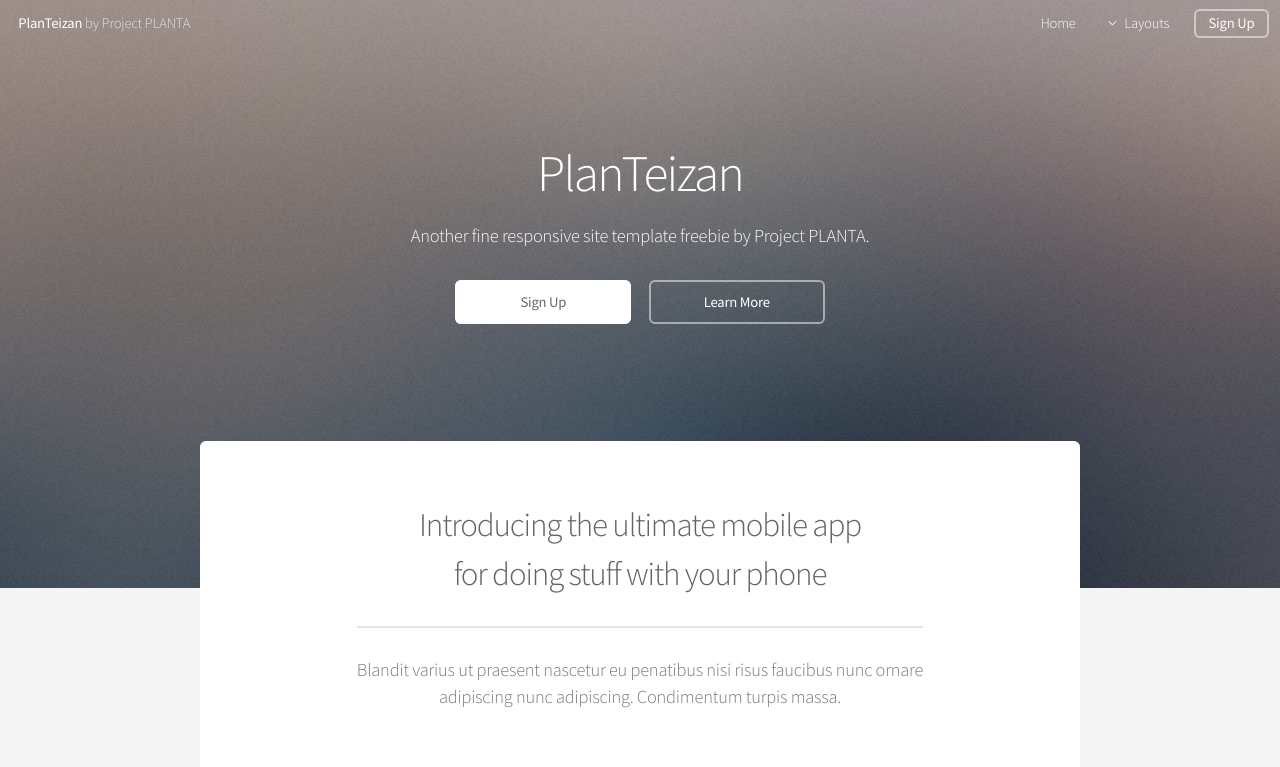
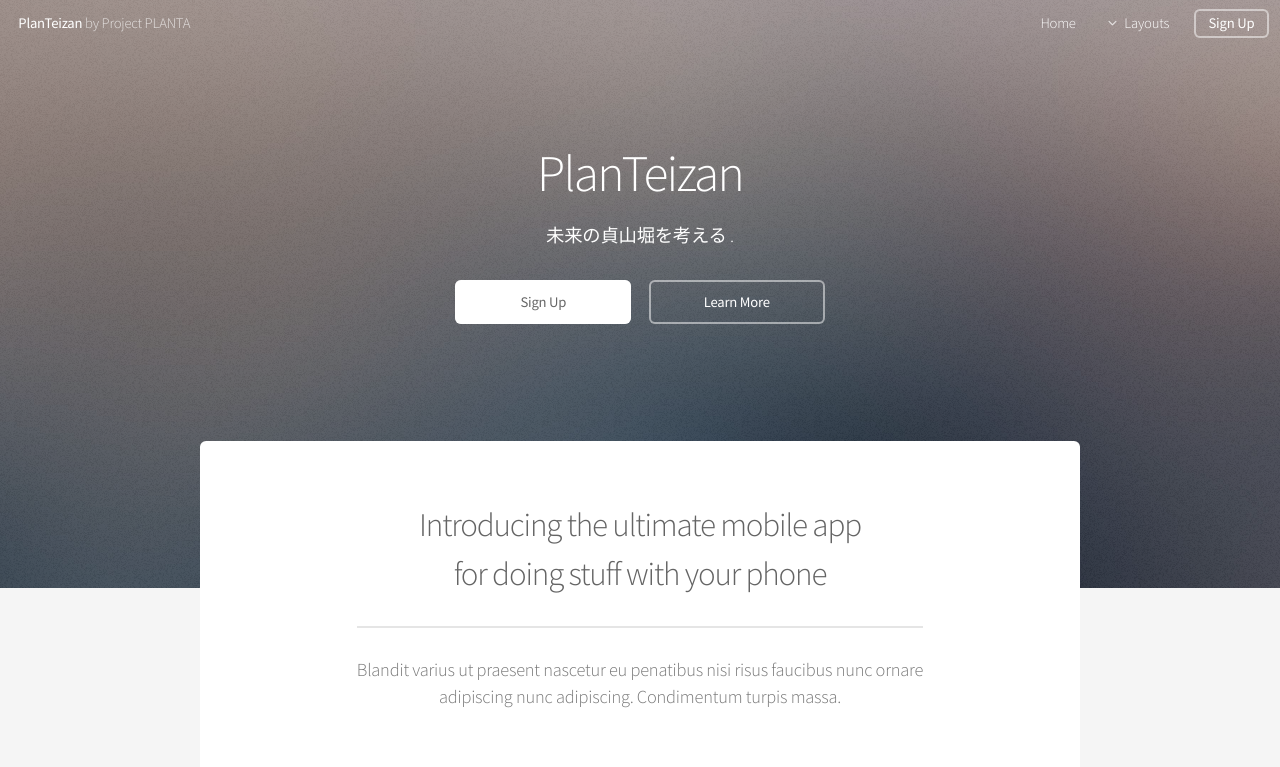
Before and after one commit to miyaviasia/miyaviasia, a plain HTML site: page index.html in a window 1280 px wide. Shown: the top 767 px of the page. Drawn offline with Linux system fonts and the light colour scheme.

Commit message:
index.html commit

```diff
--- a/index.html
+++ b/index.html
@@ -57,7 +57,7 @@
 		<!-- Banner -->
 			<section id="banner">
 				<h2>PlanTeizan</h2>
-				<p>Another fine responsive site template freebie by Project PLANTA.</p>
+				<p>未来の貞山堀を考える .</p>
 				<ul class="actions">
 					<li><a href="#" class="button special">Sign Up</a></li>
 					<li><a href="#" class="button">Learn More</a></li>
```
